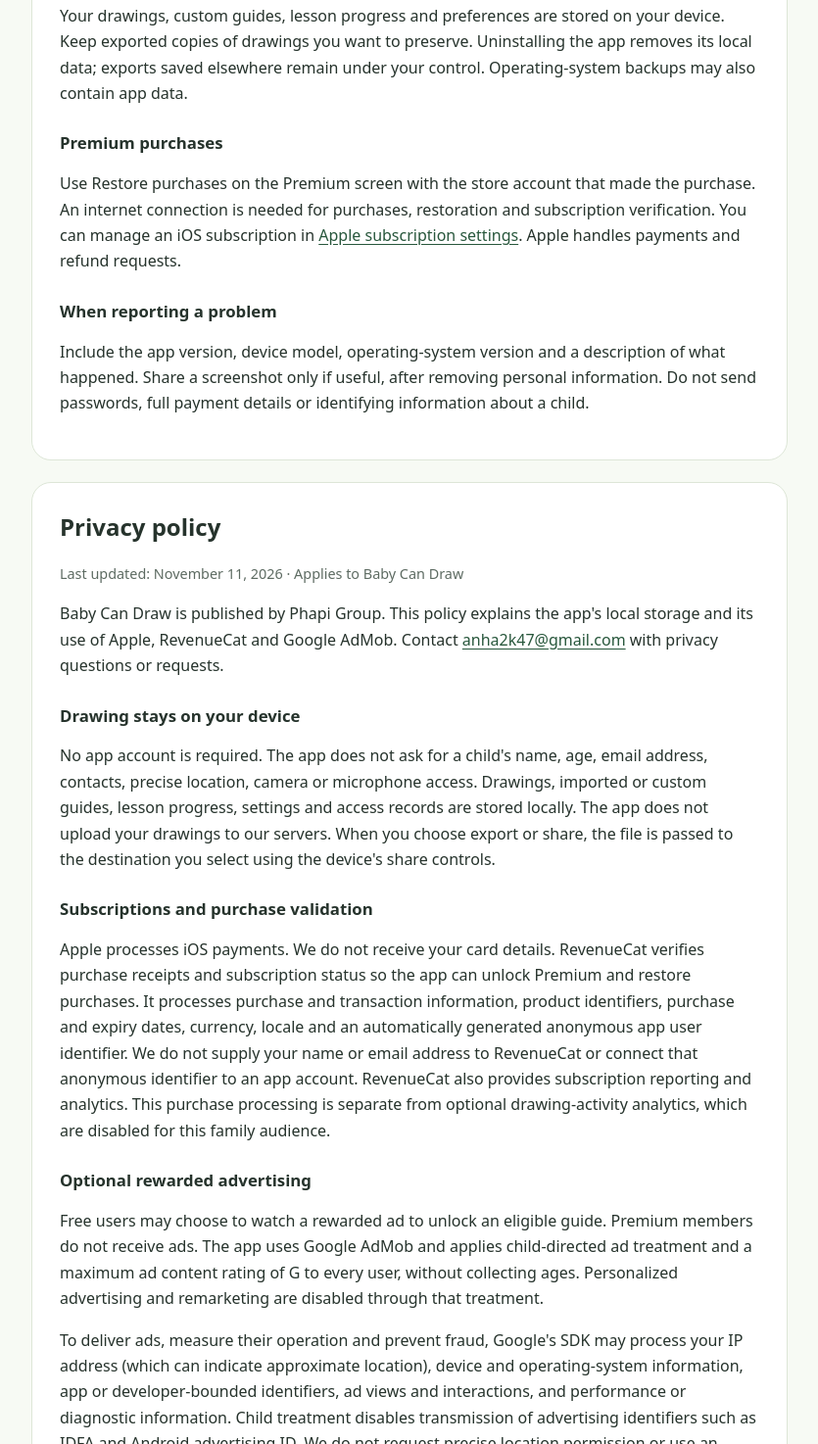
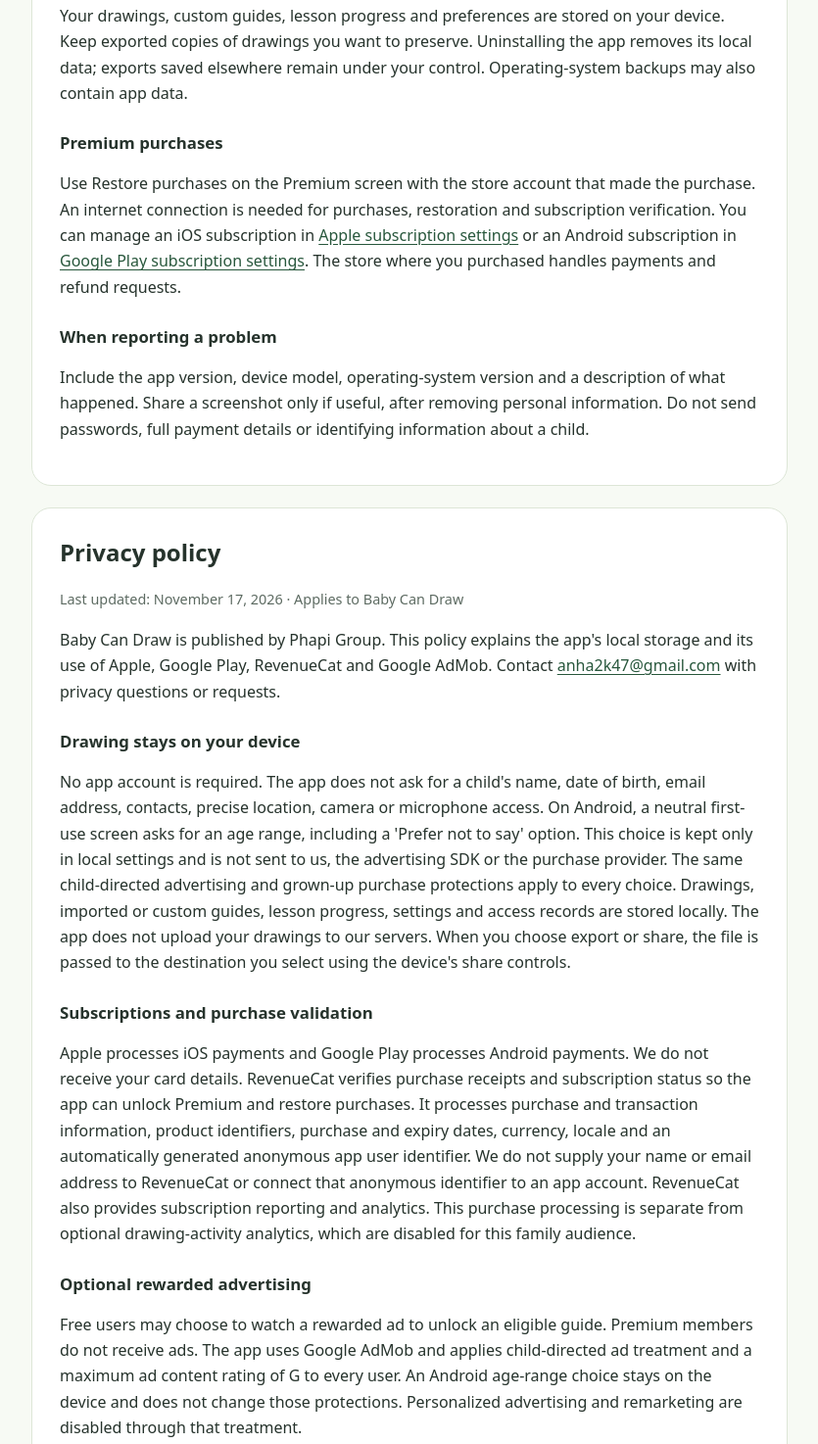
Before and after one commit to smutahoang/portrait-flow-support, a plain HTML site: page baby-can-draw/index.html in a window 1280 px wide. Shown: the part 499-1973 px from the top of the page at 98% size, without its empty margins (222-1057 px from the left). Drawn offline with Linux system fonts and the light colour scheme.

Commit message:
Explain Android age screening, Google Play billing and subscription management

```diff
--- a/baby-can-draw/index.html
+++ b/baby-can-draw/index.html
@@ -14,13 +14,13 @@
 <header><p class="muted">PHAPI GROUP · BABY CAN DRAW</p><h1>A little line. A new discovery.</h1><p>Learn minimalist drawing one stroke at a time, with children and the parents, older siblings and other grown-ups who guide them.</p><nav aria-label="Page sections"><a href="#support">Support</a><a href="#privacy">Privacy policy</a><a href="#terms">Subscriptions and terms</a><a href="#report-ad">Report an ad</a></nav></header>
 <section id="support"><h2>Support</h2><p>For help with Baby Can Draw, email <a class="email" href="mailto:anha2k47@gmail.com?subject=Baby%20Can%20Draw%20support">anha2k47@gmail.com</a>. A parent or grown-up should contact us on a child's behalf.</p>
 <h3>Drawing and saved work</h3><p>Your drawings, custom guides, lesson progress and preferences are stored on your device. Keep exported copies of drawings you want to preserve. Uninstalling the app removes its local data; exports saved elsewhere remain under your control. Operating-system backups may also contain app data.</p>
-<h3>Premium purchases</h3><p>Use Restore purchases on the Premium screen with the store account that made the purchase. An internet connection is needed for purchases, restoration and subscription verification. You can manage an iOS subscription in <a href="https://apps.apple.com/account/subscriptions">Apple subscription settings</a>. Apple handles payments and refund requests.</p>
+<h3>Premium purchases</h3><p>Use Restore purchases on the Premium screen with the store account that made the purchase. An internet connection is needed for purchases, restoration and subscription verification. You can manage an iOS subscription in <a href="https://apps.apple.com/account/subscriptions">Apple subscription settings</a> or an Android subscription in <a href="https://play.google.com/store/account/subscriptions">Google Play subscription settings</a>. The store where you purchased handles payments and refund requests.</p>
 <h3>When reporting a problem</h3><p>Include the app version, device model, operating-system version and a description of what happened. Share a screenshot only if useful, after removing personal information. Do not send passwords, full payment details or identifying information about a child.</p></section>
-<section id="privacy"><h2>Privacy policy</h2><p class="muted">Last updated: November 11, 2026 · Applies to Baby Can Draw</p>
-<p>Baby Can Draw is published by Phapi Group. This policy explains the app's local storage and its use of Apple, RevenueCat and Google AdMob. Contact <a class="email" href="mailto:anha2k47@gmail.com?subject=Baby%20Can%20Draw%20privacy">anha2k47@gmail.com</a> with privacy questions or requests.</p>
-<h3>Drawing stays on your device</h3><p>No app account is required. The app does not ask for a child's name, age, email address, contacts, precise location, camera or microphone access. Drawings, imported or custom guides, lesson progress, settings and access records are stored locally. The app does not upload your drawings to our servers. When you choose export or share, the file is passed to the destination you select using the device's share controls.</p>
-<h3>Subscriptions and purchase validation</h3><p>Apple processes iOS payments. We do not receive your card details. RevenueCat verifies purchase receipts and subscription status so the app can unlock Premium and restore purchases. It processes purchase and transaction information, product identifiers, purchase and expiry dates, currency, locale and an automatically generated anonymous app user identifier. We do not supply your name or email address to RevenueCat or connect that anonymous identifier to an app account. RevenueCat also provides subscription reporting and analytics. This purchase processing is separate from optional drawing-activity analytics, which are disabled for this family audience.</p>
-<h3>Optional rewarded advertising</h3><p>Free users may choose to watch a rewarded ad to unlock an eligible guide. Premium members do not receive ads. The app uses Google AdMob and applies child-directed ad treatment and a maximum ad content rating of G to every user, without collecting ages. Personalized advertising and remarketing are disabled through that treatment.</p>
+<section id="privacy"><h2>Privacy policy</h2><p class="muted">Last updated: November 17, 2026 · Applies to Baby Can Draw</p>
+<p>Baby Can Draw is published by Phapi Group. This policy explains the app's local storage and its use of Apple, Google Play, RevenueCat and Google AdMob. Contact <a class="email" href="mailto:anha2k47@gmail.com?subject=Baby%20Can%20Draw%20privacy">anha2k47@gmail.com</a> with privacy questions or requests.</p>
+<h3>Drawing stays on your device</h3><p>No app account is required. The app does not ask for a child's name, date of birth, email address, contacts, precise location, camera or microphone access. On Android, a neutral first-use screen asks for an age range, including a 'Prefer not to say' option. This choice is kept only in local settings and is not sent to us, the advertising SDK or the purchase provider. The same child-directed advertising and grown-up purchase protections apply to every choice. Drawings, imported or custom guides, lesson progress, settings and access records are stored locally. The app does not upload your drawings to our servers. When you choose export or share, the file is passed to the destination you select using the device's share controls.</p>
+<h3>Subscriptions and purchase validation</h3><p>Apple processes iOS payments and Google Play processes Android payments. We do not receive your card details. RevenueCat verifies purchase receipts and subscription status so the app can unlock Premium and restore purchases. It processes purchase and transaction information, product identifiers, purchase and expiry dates, currency, locale and an automatically generated anonymous app user identifier. We do not supply your name or email address to RevenueCat or connect that anonymous identifier to an app account. RevenueCat also provides subscription reporting and analytics. This purchase processing is separate from optional drawing-activity analytics, which are disabled for this family audience.</p>
+<h3>Optional rewarded advertising</h3><p>Free users may choose to watch a rewarded ad to unlock an eligible guide. Premium members do not receive ads. The app uses Google AdMob and applies child-directed ad treatment and a maximum ad content rating of G to every user. An Android age-range choice stays on the device and does not change those protections. Personalized advertising and remarketing are disabled through that treatment.</p>
 <p>To deliver ads, measure their operation and prevent fraud, Google's SDK may process your IP address (which can indicate approximate location), device and operating-system information, app or developer-bounded identifiers, ad views and interactions, and performance or diagnostic information. Child treatment disables transmission of advertising identifiers such as IDFA and Android advertising ID. We do not request precise location permission or use an advertising tracking permission prompt. Child treatment limits advertising data use; it does not mean that ads involve no data processing.</p>
 <p>Google's consent service checks which privacy choices are required before the app requests ads. Where a privacy-options entry is required, you can reopen it in Settings. If ads are unavailable, no purchase is made automatically.</p>
 <h3>Children and families</h3><p>The app supports children with guidance from family members. A grown-up gate appears before an in-app purchase, and the store requires its own purchase authorization. We do not provide public profiles, chat or a public gallery. Parents can supervise sharing and contact us about data associated with their child's use.</p>
@@ -28,13 +28,14 @@
 <p>We do not sell your drawings or use them to train AI models. No custom advertising audiences or cross-app advertising integrations are configured in the app. Service providers may process information in other countries. For their practices, see <a href="https://www.revenuecat.com/privacy/">RevenueCat's privacy policy</a>, <a href="https://policies.google.com/privacy">Google's privacy policy</a> and <a href="https://www.apple.com/legal/privacy/">Apple's privacy policy</a>.</p>
 <h3>This support website</h3><p>This page contains no analytics scripts or advertising. It is hosted on GitHub Pages, whose hosting service may process technical request information; see <a href="https://docs.github.com/en/site-policy/privacy-policies/github-general-privacy-statement">GitHub's privacy statement</a>.</p>
 <h3>Updates</h3><p>We will update this page when the app's data practices change and revise the date above.</p></section>
-<section id="terms"><h2>Subscriptions and terms</h2><p class="muted">Last updated: November 11, 2026</p>
+<section id="terms"><h2>Subscriptions and terms</h2><p class="muted">Last updated: November 17, 2026</p>
 <p>Baby Can Draw provides on-screen drawing practice. A grown-up should supervise purchases, external links and sharing when a child uses the app.</p>
 <h3>Free access and the introductory period</h3><p>Artwork previews and free drawing are free. During the first 72 hours after first successful launch, one optional rewarded ad unlocks an eligible free guide for the rest of that introductory period. After it ends, a rewarded ad can unlock an eligible free guide for each new lesson session. Premium-only guides require an active Premium subscription throughout. The introduction is not an automatically renewing subscription trial: it does not enroll you in a subscription or charge you.</p>
 <h3>Premium</h3><p>Premium unlocks the guided collection and removes ads while the subscription is active. The U.S. base prices are USD 3.99 per month or USD 24.99 per year. Local prices, taxes and available offers may differ. The store's purchase screen shows the price, period and any applicable offer before you authorize payment.</p>
-<p>Subscriptions renew automatically unless canceled at least 24 hours before the current period ends. Payment is charged to your Apple Account on confirmation, and renewal is charged within 24 hours before the current period ends. Manage or cancel in <a href="https://apps.apple.com/account/subscriptions">Apple subscription settings</a>. Cancellation stops future renewal; access normally continues to the end of the paid period. Deleting the app does not cancel a subscription. Apple handles refund requests under its policies.</p>
+<h3>App Store subscriptions (iOS)</h3><p>Subscriptions renew automatically unless canceled at least 24 hours before the current period ends. Payment is charged to your Apple Account on confirmation, and renewal is charged within 24 hours before the current period ends. Manage or cancel in <a href="https://apps.apple.com/account/subscriptions">Apple subscription settings</a>. Cancellation stops future renewal; access normally continues to the end of the paid period. Deleting the app does not cancel a subscription. Apple handles refund requests under its policies.</p>
 <p>Store purchases and restoration need an internet connection. Offline Premium access relies on a recently verified status and may require reconnection. Use Restore purchases if an existing purchase is not recognized.</p>
 <h3>Artwork and your creations</h3><p>You retain your rights in drawings and other content you create or import. Import only content you own or have permission to use. The bundled artwork is provided for practice within the app; it is not an assignment of ownership or a license to redistribute the source collection.</p>
+<h3>Google Play subscriptions (Android)</h3><p>Android subscriptions are charged to your Google Play account on confirmation. Each plan is billed for its full stated period and renews automatically unless canceled before renewal. Manage or cancel in <a href="https://play.google.com/store/account/subscriptions">Google Play subscription settings</a>. Cancellation stops future renewal; access normally continues until the end of the paid period. Uninstalling the app does not cancel a subscription. Google Play handles refund requests under its policies. The store purchase screen shows the current local price, billing period and any offer before purchase.</p>
 <h3>iOS license</h3><p>Use of the iOS app is subject to <a href="https://www.apple.com/legal/internet-services/itunes/dev/stdeula/">Apple's Standard Licensed Application End User License Agreement</a>. This page describes the app's access and subscription features and does not replace that agreement or your statutory consumer rights.</p></section>
 <section id="report-ad"><h2>Report an inappropriate ad</h2><p>A grown-up can email <a class="email" href="mailto:anha2k47@gmail.com?subject=Baby%20Can%20Draw%20ad%20report">anha2k47@gmail.com</a> with the approximate time, country, device type and advertiser or ad description. Include a screenshot only if safe, with personal information removed. Please do not ask a child to click an ad to investigate it.</p><p>If the ad has an information or reporting control, a grown-up can also use that control to report it to Google.</p></section>
 <footer class="muted">© 2026 Phapi Group · Baby Can Draw</footer>
```
